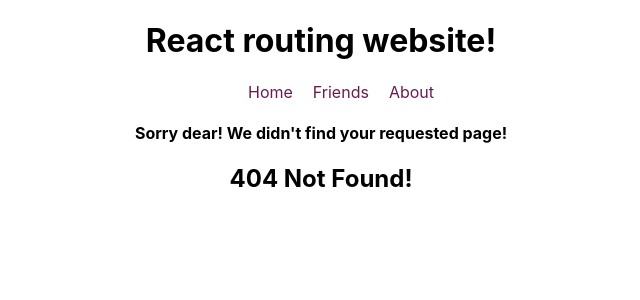
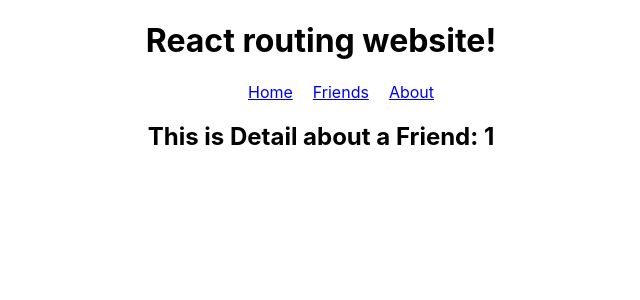
Before and after one commit to mhgitrepo/react-router-practice, a React (Create React App) app: page /friend/1 in a window 1280 px wide. Before the commit this address had no page. Shown: the top 300 px of the page, without its empty margins (319-959 px from the left). Built offline with nearby package versions, Linux system fonts and the light colour scheme.

Commit message:
dynamic route

```diff
--- a/src/App.js
+++ b/src/App.js
@@ -1,20 +1,22 @@
 import { Route, Routes } from 'react-router-dom';
 import './App.css';
+import Home from './components/Home/Home';
+import Friends from './components/Friends/Friends';
 import About from './components/About/About';
-import Friends from './components/Friends/Friends';
+import NotFound from './components/NotFound/NotFound';
 import Header from './components/Header/Header';
-import Home from './components/Home/Home';
-import NotFound from './components/NotFound/NotFound';
+import FriendDetail from './components/FriendDetail/FriendDetail';
 
 function App() {
   return (
     <div className="App">
       <Header/>
       <Routes>
-        <Route path='/' element={<Home/>}></Route>
-        <Route path='/friends' element={<Friends/>}></Route>
-        <Route path='/about' element={<About/>}></Route>
-        <Route path='*' element={<NotFound/>}></Route>
+        <Route path='/' element={<Home/>}/>
+        <Route path='/friends' element={<Friends/>}/>
+        <Route path='/friend/:friendId' element={<FriendDetail/>}/>
+        <Route path='/about' element={<About/>}/>
+        <Route path='*' element={<NotFound/>}/>
       </Routes>
     </div>
   );
--- a/src/components/Friend/Friend.js
+++ b/src/components/Friend/Friend.js
@@ -1,5 +1,5 @@
 import React from 'react';
-import { useNavigate } from 'react-router-dom';
+import { Link, useNavigate } from 'react-router-dom';
 
 const Friend = (props) => {
     const {id, name, username, address} = props.friend;
@@ -7,14 +7,17 @@ const Friend = (props) => {
     const getAddress = Object.values(address.geo);
 
     const navigate = useNavigate();
+
     const showFriendDetail = () => {
-        const path = `/friend/${id}`;
-        navigate(path);
+        // navigate('/about/'+ id);
+        navigate(`/friend/${id}`);
     }
 
     return (
         <div>
             <h2>Name: {name}</h2>
+            <Link to={'/friend/' + id}>Show Detail</Link>
+            <br/>
             <button onClick={showFriendDetail}>{username}: {id}</button>
             <p>{onlyAddress.slice(0, 4).join(', ')}, {getAddress.join(', ')}</p>
         </div>
--- /dev/null
+++ b/src/components/FriendDetail/FriendDetail.js
@@ -0,0 +1,14 @@
+import React from 'react';
+import { useParams } from 'react-router-dom';
+
+const FriendDetail = () => {
+    // const params = useParams();
+    const {friendId} = useParams();
+    return (
+        <div>
+            <h2>This is Detail about a Friend: {friendId}</h2>
+        </div>
+    );
+};
+
+export default FriendDetail;
--- a/src/components/Header/Header.js
+++ b/src/components/Header/Header.js
@@ -1,6 +1,6 @@
 import React from 'react';
-// import { Link } from 'react-router-dom';
-import CustomLink from '../CustomLink/CustomLink';
+import { Link } from 'react-router-dom';
+// import CustomLink from '../CustomLink/CustomLink';
 
 const Header = () => {
     return (
@@ -8,9 +8,12 @@ const Header = () => {
             <h1>React routing website!</h1>
             <nav>
                 <ul style={{display:'flex', justifyContent: 'center', gap: '20px'}}>
-                    <CustomLink to="/">Home</CustomLink>
+                    <Link to='/'>Home</Link>
+                    <Link to='/friends'>Friends</Link>
+                    <Link to='/about'>About</Link>
+                    {/* <CustomLink to="/">Home</CustomLink>
                     <CustomLink to="/friends">Friends</CustomLink>
-                    <CustomLink to="/about">About</CustomLink>
+                    <CustomLink to="/about">About</CustomLink> */}
                 </ul>
             </nav>
         </div>
```
